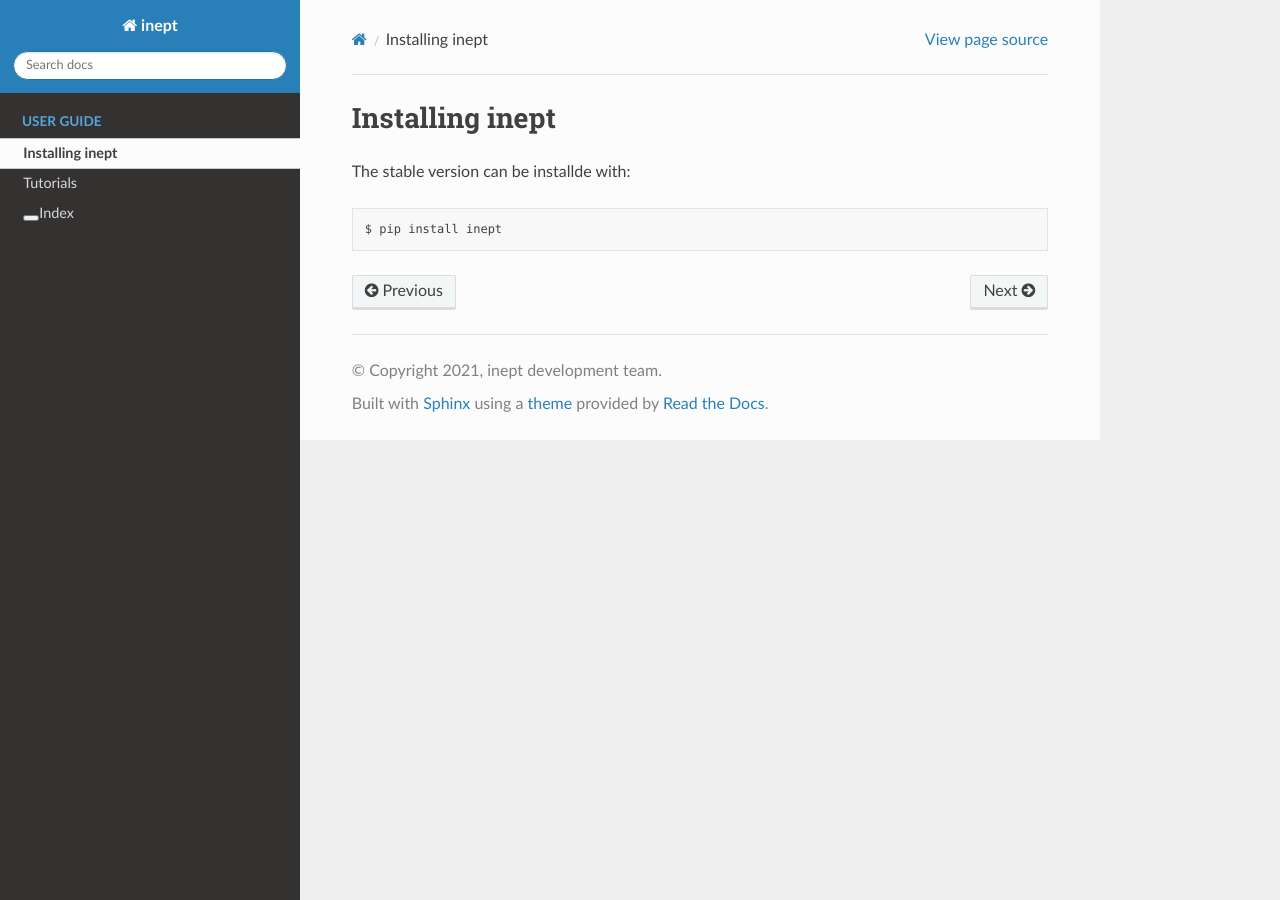
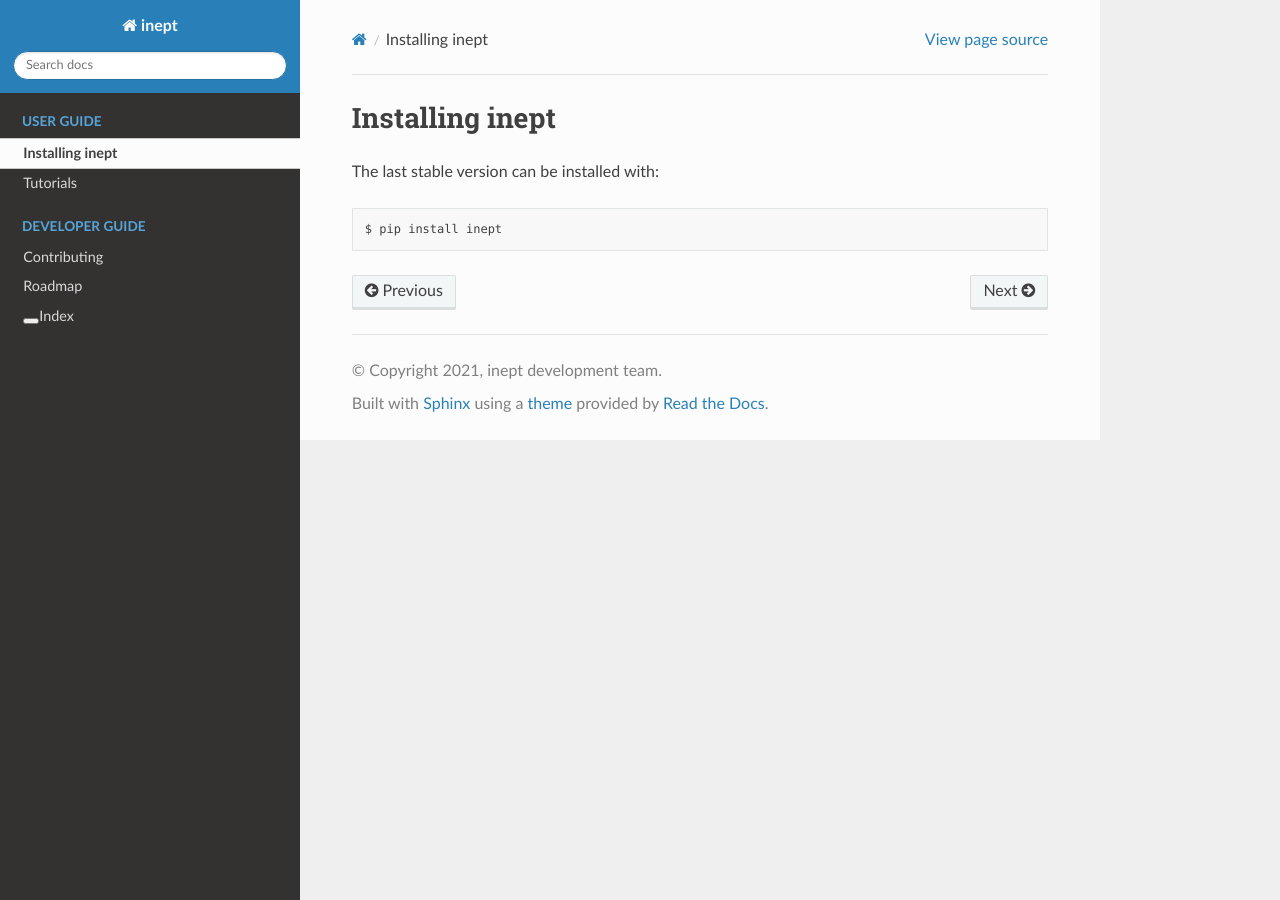
Before and after one commit to BRGM/inept, a Sphinx documentation site: the page built from docs/userguide/install.rst, in a window 1280 px wide. Built offline with Sphinx 7.4.7 and the Read the Docs theme 2.0.0, drawn with Linux system fonts in a browser that asks for light colours; pages that are not in the unit, such as notebooks, are missing from menus; the version number could not be read and is left out.

Commit message:
add dev guide

```diff
--- a/docs/index.rst
+++ b/docs/index.rst
@@ -11,6 +11,12 @@ from multiple sources (script, CLI, config files, ...).
    userguide/install
    tutorials/index
 
+.. toctree::
+   :maxdepth: 2
+   :caption: Developer Guide
+
+   devguide/contributing
+   devguide/roadmap
 
 .. toctree::
    :maxdepth: 1
--- a/docs/userguide/install.rst
+++ b/docs/userguide/install.rst
@@ -1,7 +1,7 @@
 Installing inept
 ================
 
-The stable version can be installde with:
+The last stable version can be installed with:
 
 .. code-block:: bash
 
```
Also changed, not shown: docs/devguide/contributing.rst (added, +73 -0 lines), docs/devguide/roadmap.rst (added, +13 -0 lines).
